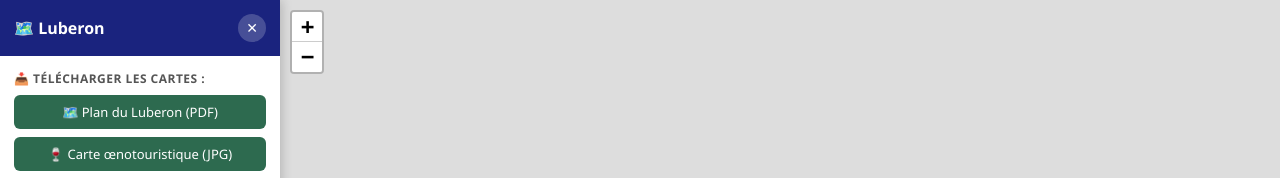
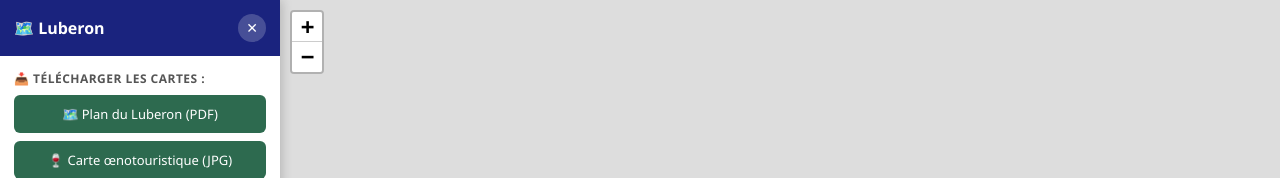
Before and after one commit to lafontdelauro/carte-luberon, a plain HTML site: page carte interactive/carte.html in a window 1280 px wide. Shown: the top 178 px of the page. Drawn offline with Linux system fonts and the light colour scheme; grey boxes are pictures that could not be loaded.

Commit message:
Update style.css

```diff
--- a/carte interactive/style.css
+++ b/carte interactive/style.css
@@ -63,7 +63,7 @@ body {
     padding: 14px;
     overflow-y: auto;
     flex: 1;
-    white-space: nowrap; /* évite que le contenu déborde pendant la transition */
+    white-space: normal; /* CORRIGÉ : autorise le retour à la ligne pour éviter les débordements */
 }
 
 /* ========== BOUTON RÉOUVERTURE ========== */
@@ -215,20 +215,22 @@ body {
     vertical-align: middle;
 }
 
-/* ========== STYLE BOUTONS TÉLÉCHARGEMENT (AJOUTÉ) ========== */
-.download-btn {
+/* ========== STYLE BOUTONS TÉLÉCHARGEMENT (CORRIGÉ) ========== */
+.download-btn, a.download-btn, a.download-btn:visited {
     display: block;
+    width: 100%;             /* CORRIGÉ : Prend toute la largeur disponible */
     margin-top: 8px;
-    padding: 8px 12px;
-    background: #2d6a4f; /* Joli vert éco/nature */
-    color: white !important;
+    padding: 10px 12px;
+    background: #2d6a4f;     /* Joli vert éco/nature */
+    color: #ffffff !important; /* CORRIGÉ : Force la couleur blanche sur tous les états du lien */
     border-radius: 6px;
     text-decoration: none;
     font-size: 13px;
     text-align: center;
     font-weight: 500;
-    white-space: normal; /* Permet au texte de s'adapter si la sidebar rétrécit */
+    white-space: normal;     /* CORRIGÉ : Autorise le texte à aller à la ligne */
 }
 .download-btn:hover {
     background: #1b4332;
+    color: #ffffff !important;
 }
```
